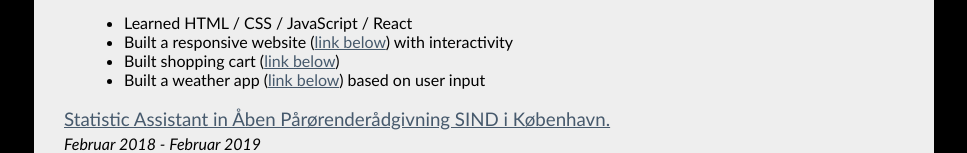
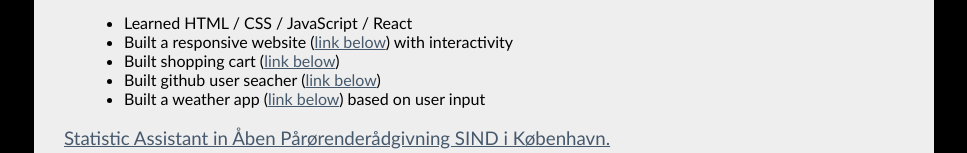
Before and after one commit to panivita/CV-Victoria-Kush, a React (Create React App) app: page / in a window 1280 px wide. Shown: the part 675-828 px from the top of the page, without its empty margins (156-1123 px from the left). Built offline with nearby package versions, Linux system fonts and the light colour scheme.

Commit message:
add new project

```diff
--- a/src/sections/Profile-Experience.js
+++ b/src/sections/Profile-Experience.js
@@ -39,6 +39,18 @@ export const ProfileExperience = () => {
             <a
               href="https://panivita.github.io/demo/javascript/javascript3/week3/Shopping-cart/index.html"
               title="shopping cart in github.pages"
+              target="_blank"
+              rel="noopener noreferrer"
+            >
+              link below
+            </a>
+            )
+          </li>
+          <li>
+            Built github user seacher (
+            <a
+              href="https://github-seacher.herokuapp.com/"
+              title="github user seacher"
               target="_blank"
               rel="noopener noreferrer"
             >
```
